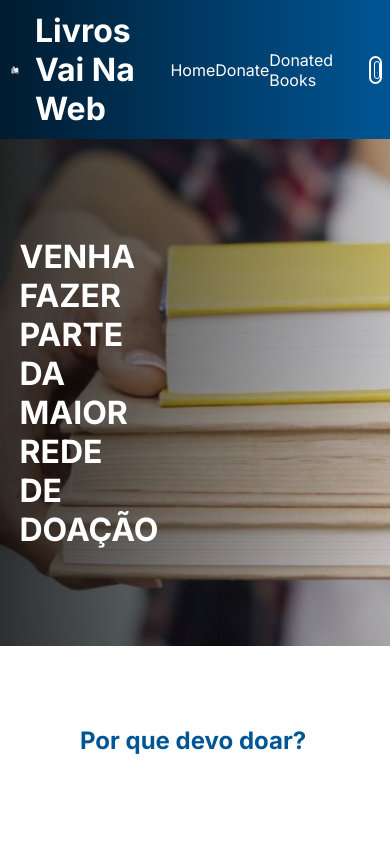
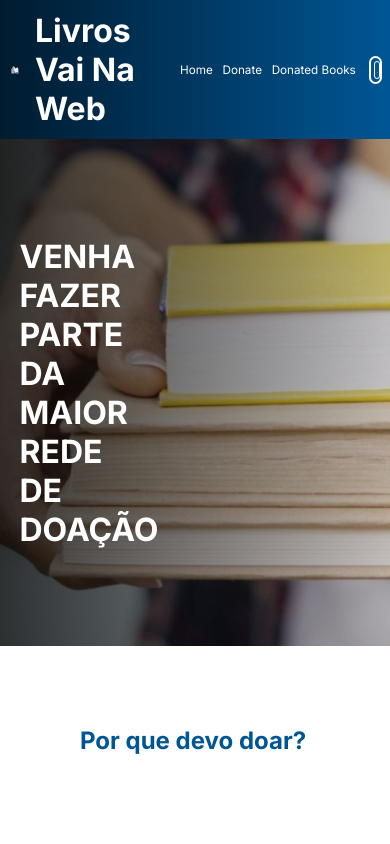
Before and after one commit to lolimamota/livros, a React (Vite) app: page / in a window 390 px wide. Shown: the top 844 px of the page. Built offline with nearby package versions, Linux system fonts and the light colour scheme.

Commit message:
ADD: tipografia para o li

```diff
--- a/src/scss/global.scss
+++ b/src/scss/global.scss
@@ -37,3 +37,6 @@ h3{
 p{
     font-size: clamp(.5rem, 3vw, 1rem);
 }
+li{
+    font-size: clamp(.5rem, 3vw, 1rem);
+}
```
